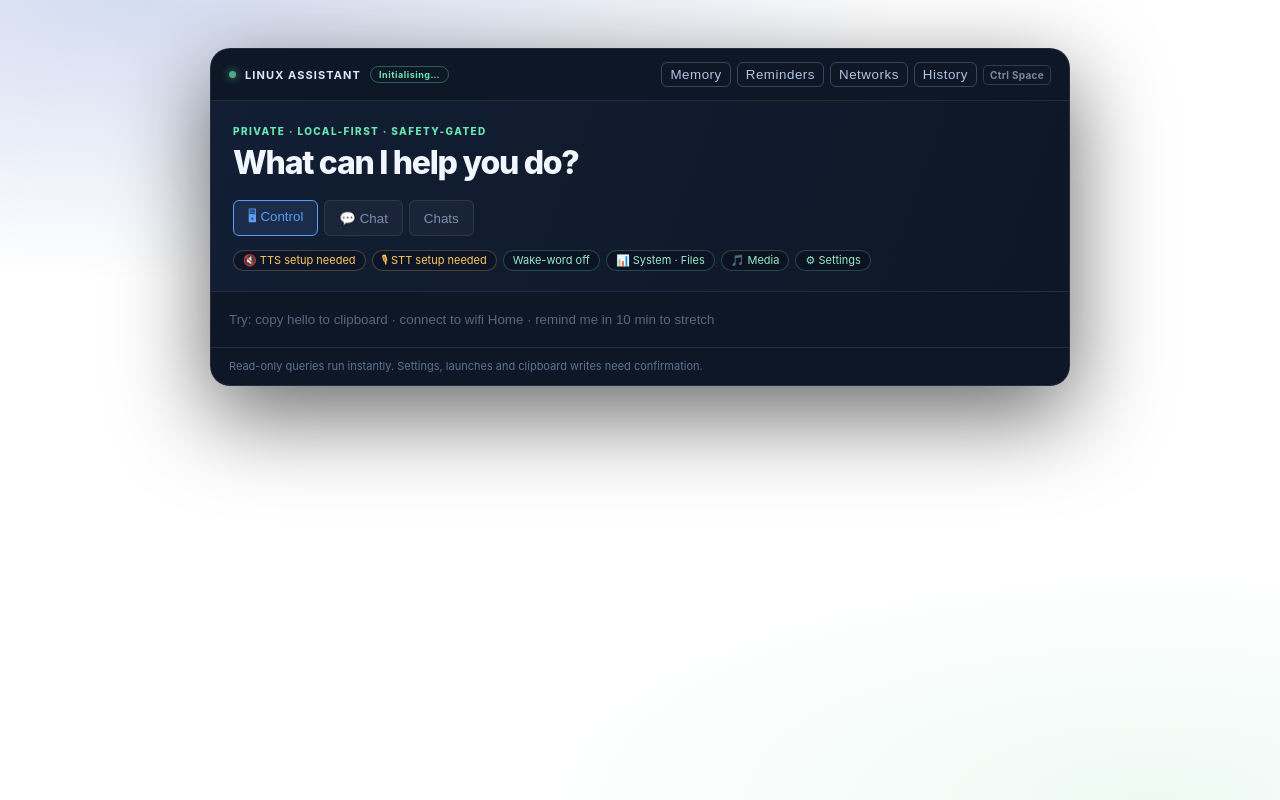
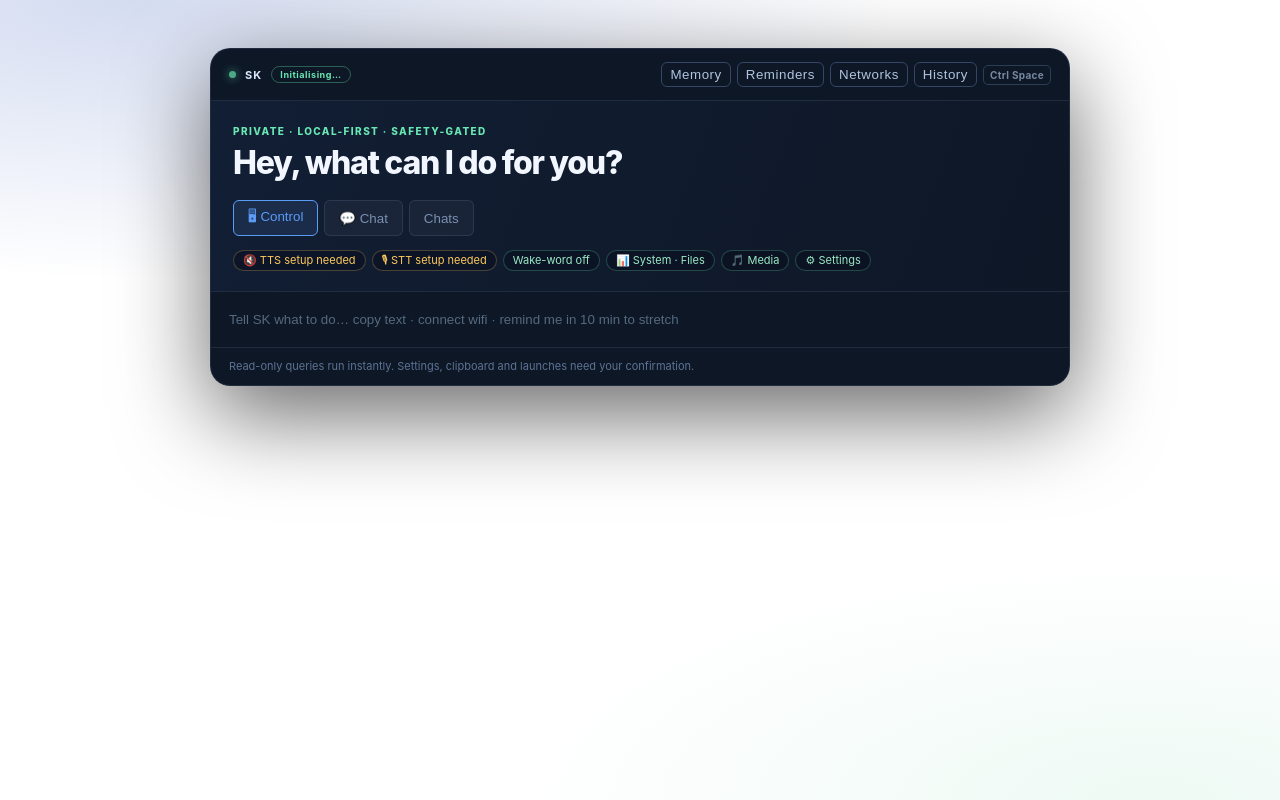
Before and after one commit to skartik06/ai-native-control-layer, a React (Vite) app: page / in a window 1280 px wide. Built offline with nearby package versions, Linux system fonts and the light colour scheme.

Commit message:
feat: rename assistant to SK — brand, UI text, system prompt, chat replies, identity

```diff
--- a/src/main.tsx
+++ b/src/main.tsx
@@ -472,12 +472,12 @@ function App() {
 
   return (
     <main className="overlay-shell">
-      <section className="command-palette" aria-label="AI Native Control Layer">
+      <section className="command-palette" aria-label="SK — AI Assistant">
 
         {/* ── Top bar ── */}
         <div className="brand-row">
           <span className="status-dot" aria-hidden="true" />
-          <span className="brand-name">LINUX ASSISTANT</span>
+          <span className="brand-name">SK</span>
           <span className="profile-badge">
             {runtimeProfile ? `${runtimeProfile.profile.toUpperCase()} · ${modelLabel}` : "Initialising…"}
           </span>
@@ -494,7 +494,7 @@ function App() {
         {/* ── Intro ── */}
         <section className="assistant-intro">
           <p className="eyebrow">PRIVATE · LOCAL-FIRST · SAFETY-GATED</p>
-          <h1>What can I help you do?</h1>
+          <h1>Hey, what can I do for you?</h1>
           {runtimeProfile && (
             <p className="runtime-summary">
               {runtimeProfile.summary} — {runtimeProfile.total_memory_gb} GB RAM · {runtimeProfile.cpu_cores} CPU cores
@@ -553,10 +553,11 @@ function App() {
             onChange={(e) => setInput(e.target.value)}
             disabled={loading || Boolean(confirmation) || pttLoading}
             placeholder={
-              pttLoading ? "Transcribing…" :
+              pttLoading ? "SK is transcribing…" :
+              pttActive  ? "SK is listening…" :
               mode === "chat"
-                ? "Ask a general question (uses your local model)"
-                : "Try: copy hello to clipboard · connect to wifi Home · remind me in 10 min to stretch"
+                ? "Chat with SK — ask anything"
+                : "Tell SK what to do… copy text · connect wifi · remind me in 10 min to stretch"
             }
             aria-label="Command input"
           />
@@ -612,14 +613,14 @@ function App() {
         {/* ── Hint ── */}
         <p className="hint">
           {loading
-            ? "Working — press Stop to cancel the Ollama request."
+            ? "SK is working — press Stop to cancel."
             : pttActive
-            ? "Recording… press ⏹ Stop when finished speaking."
+            ? "SK is listening… press ⏹ Stop when done speaking."
             : mode === "chat"
-            ? "Chat mode never performs system actions. Switch to Control mode for desktop tasks."
+            ? "Chat mode — SK will never perform system actions here. Switch to Control for that."
             : confirmation
-            ? "Nothing changes until you confirm above."
-            : "Read-only queries run instantly. Settings, launches and clipboard writes need confirmation."}
+            ? "SK is waiting — nothing changes until you confirm."
+            : "Read-only queries run instantly. Settings, clipboard and launches need your confirmation."}
         </p>
 
         {/* ── Panels ── */}
```
Also changed, not shown: 1 other file (tests, documents, lock files or other folders).
